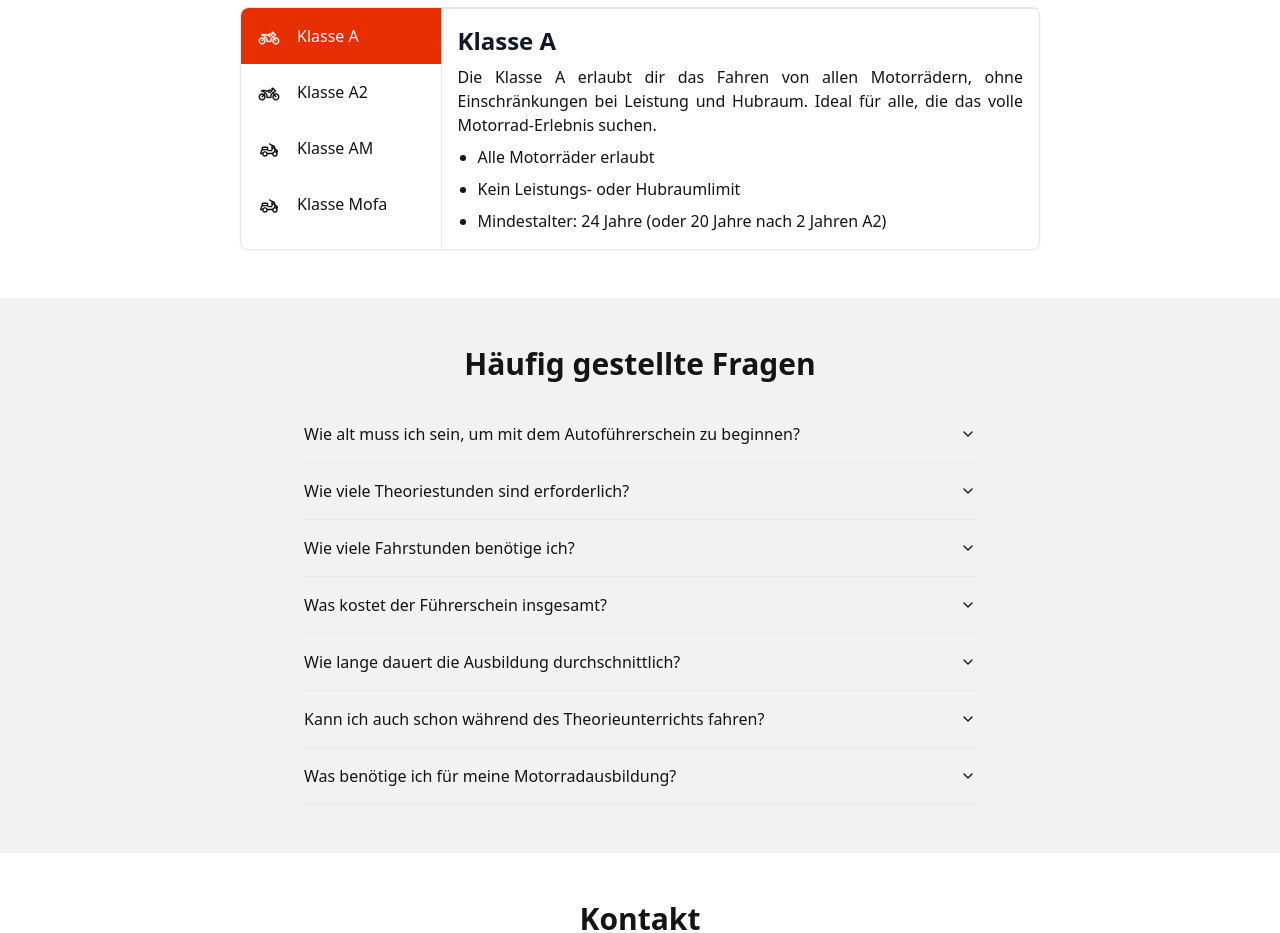
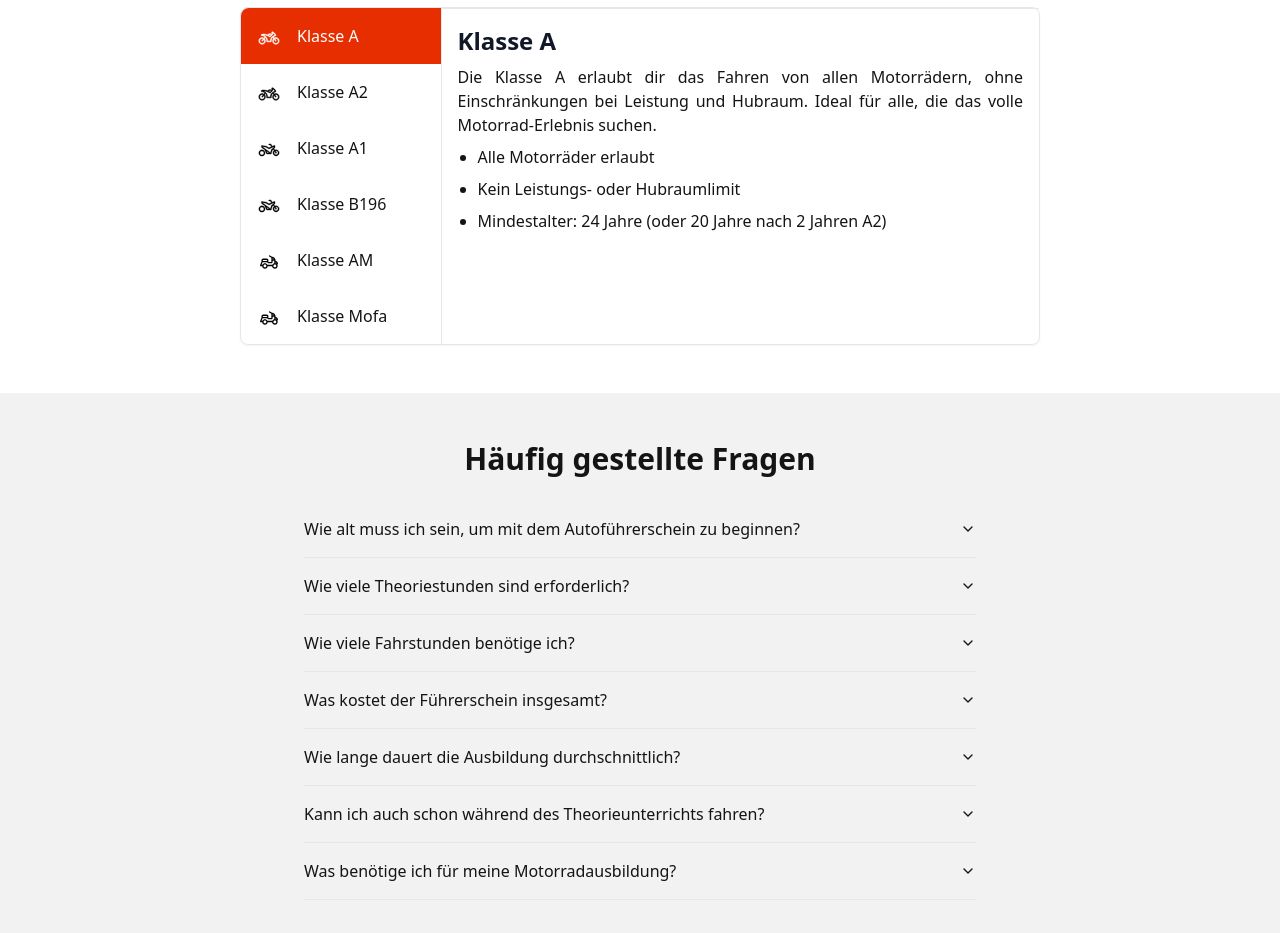
Before and after one commit to PHaerter/fahrschule, a Next.js app: page / in a window 1280 px wide. Shown: the part 1720-2653 px from the top of the page. Built offline with nearby package versions, Linux system fonts and the light colour scheme.

Commit message:
add a1 and b196 back in

```diff
--- a/src/app/_components/Fahrzeugklassen/FahrzeugklassenMotorrad.tsx
+++ b/src/app/_components/Fahrzeugklassen/FahrzeugklassenMotorrad.tsx
@@ -151,15 +151,15 @@ export default function FahrzeugklassenMotorrad() {
                   onMouseLeave={() => setHoveredTab(null)}
                   className="rounded-tr-lg md:rounded-none"
                 />
-                {/*                 <TabButton
+                <TabButton
                   icon={<Motorbike2Icon height="22px" width="22px" />}
                   title="Klasse A1"
                   isActive={activeTab === "A1"}
                   onClick={() => setActiveTab("A1")}
                   onMouseEnter={() => setHoveredTab("A1")}
                   onMouseLeave={() => setHoveredTab(null)}
-                /> */}
-                {/*                 <TabButton
+                />
+                <TabButton
                   icon={<Motorbike2Icon height="22px" width="22px" />}
                   title="Klasse B196"
                   isActive={activeTab === "B196"}
@@ -167,7 +167,7 @@ export default function FahrzeugklassenMotorrad() {
                   onMouseEnter={() => setHoveredTab("B196")}
                   onMouseLeave={() => setHoveredTab(null)}
                   ref={bottomButtonRef}
-                /> */}
+                />
                 <TabButton
                   icon={<MofaIcon height="18px" width="18px" />}
                   title="Klasse AM"
@@ -237,7 +237,7 @@ function Motorbike1Icon({
   );
 }
 
-/* function Motorbike2Icon({
+function Motorbike2Icon({
   fill = "#ffffff",
   height = "200px",
   width = "200px",
@@ -275,7 +275,7 @@ function Motorbike1Icon({
       </g>
     </svg>
   );
-} */
+}
 
 function MofaIcon({ fill = "#ffffff", height = "200px", width = "200px" }) {
   return (
```
